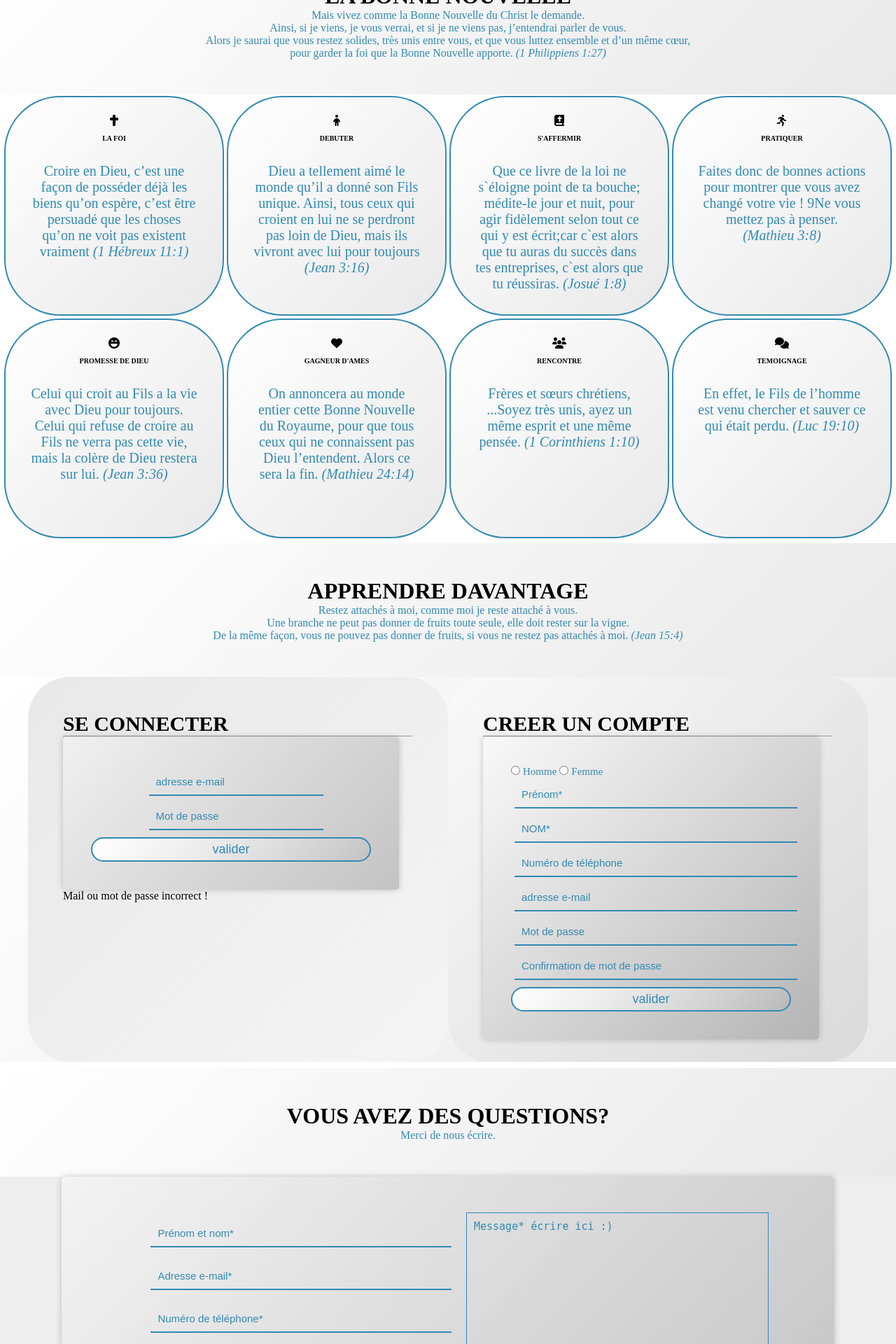
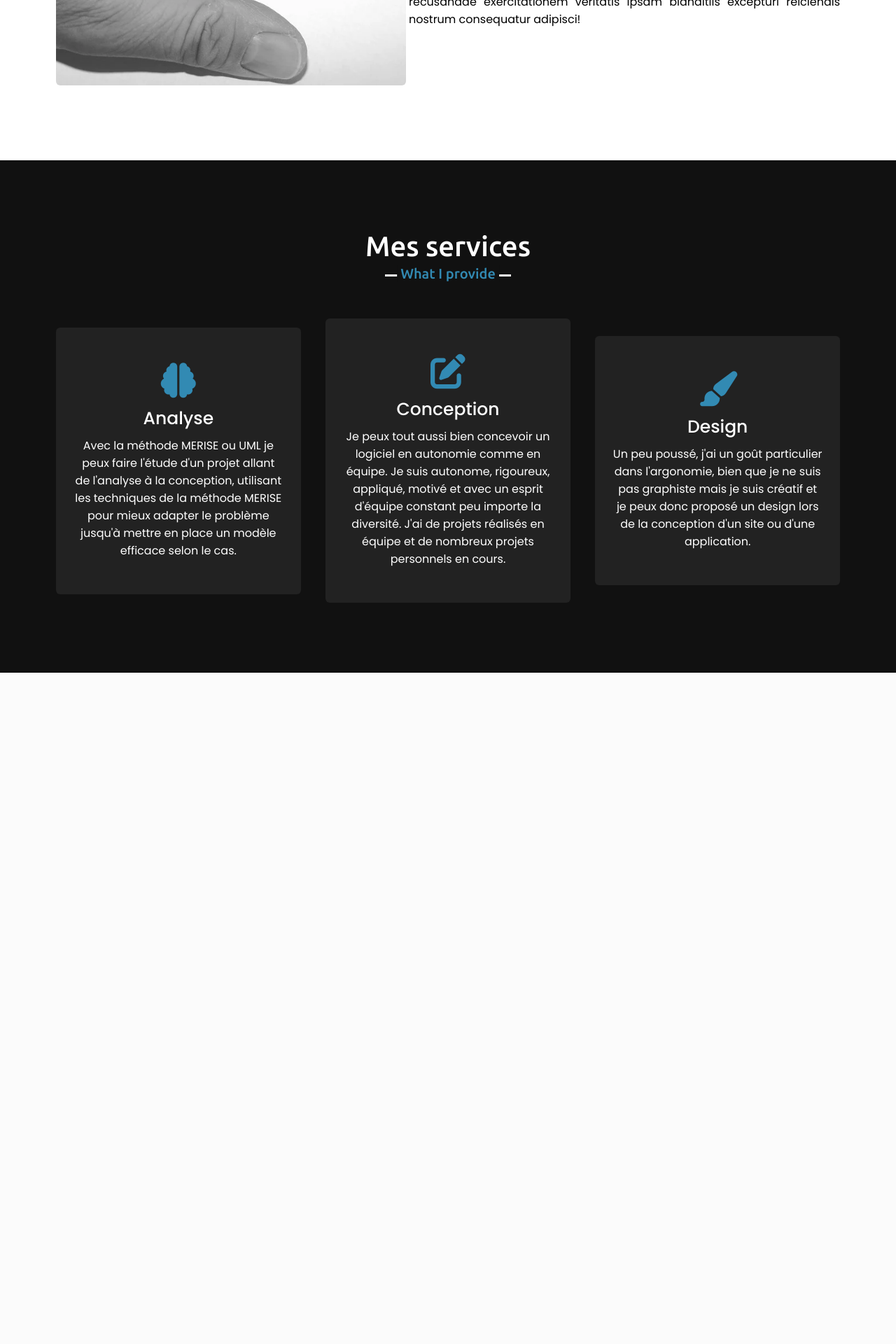
Before and after one commit to dididnk/Ecodis, a PHP site: page / in a window 1280 px wide. Shown: the part 1504-3424 px from the top of the page at 70% size. After the commit the page ends 2465 px from the top, so only its background shows below. Run offline with PHP 8.4, Linux system fonts and the light colour scheme; some libraries are stand-ins or nearby versions.

Commit message:
Modification de A propos

```diff
--- a/index.html
+++ b/index.html
@@ -1,123 +1,114 @@
-
-<!--
-Author  : Emmanuel Distingué NGBAME KOYAPOLO
-Contact : ngbamedistingue@yahoo.com
-Date    : 25 april 2021
-Statut  : Not yet finished...
--->
-
-<?php
-
-$error = isset($_GET['error']) ? $_GET['error'] : '';
-$password = isset($_GET['password']) ? $_GET['password'] : '';
-
-?>
 <!DOCTYPE html>
-<html lang="fr">
-
+<html lang="en">
     <head>
         <meta charset="UTF-8">
         <meta http-equiv="X-UA-Compatible" content="IE=edge">
         <meta name="viewport" content="width=device-width, initial-scale=1.0">
-    <script src="https://kit.fontawesome.com/cabff833b6.js" crossorigin="anonymous"></script>
-    <link rel="stylesheet" href="css/style.css">
-    <title>Ecole Biblique</title>
+        <link rel="stylesheet" href="style.css">
+        <script src="https://kit.fontawesome.com/cabff833b6.js"></script>
+        <script src="https://code.jquery.com/jquery-3.6.0.min.js"></script>
+        <script src="https://cdnjs.cloudflare.com/ajax/libs/typed.js/2.0.12/typed.min.js"></script>
+        <script src="https://cdnjs.cloudflare.com/ajax/libs/waypoints/4.0.1/jquery.waypoints.js"></script>
+        <script src="https://cdnjs.cloudflare.com/ajax/libs/OwlCarousel2/2.3.4/owl.carousel.min.js"></script>
+        <link rel="stylesheet" href="https://cdnjs.cloudflare.com/ajax/libs/OwlCarousel2/2.3.4/assets/owl.carousel.min.css">
+        <title>EcoDis</title>
     </head>
-
 <body>
-<!--     <script type ="text/javascript" src="myscript.js"></script>
- -->    <!-- DEBUT HEADER-->
-    <header>
-        <div class="logo"><label class="_logo">ECOLE DES DISCIPLES</label></div>
-        <div class="_nav">
-            <nav>
-                <ul>
-                    <li><a class="active" href="#">Home</a></li>
-                    <li><a href="#references">Références</a></li>
-                    <li><a href="#about">À propos</a></li>
-                    <li><a href="#question">Question</a></li>
-                    <li><a href="#contact">Contact</a></li>
-                    <li><a href="#connection">Connection</a></li>
+    <nav class="navbar">
+        <div class="max-width">
+            <div class="logo"><a href="#"><span>Eco</span>D✞s</a></div>
+            <ul class="menu">
+                <li><a href="#home" class="menu-btn">Menu</a></li>
+                <li><a href="#about" class="menu-btn">A propos</a></li>
+                <li><a href="#contenu" class="menu-btn">Contenu</a></li>
+                <li><a href="#Question" class="menu-btn">Question</a></li>
+                <li><a href="#contact" class="menu-btn">Contact</a></li>
+                <li><a href="#connexion" class="menu-btn">Connection</a></li>
             </ul>
-            </nav>
-        </div>
-    </header>
-    <!-- DEBUT MENU-->
-    <?php include("menu.php"); ?>
-    <!-- CONTENTS -->
-    <!-- HEAD CONTENTS -->
-    <?php include("contents_head.php"); ?>
-    <!-- BODY CONTENTS -->
-    <div id="connection" class="contents">
-        <div class="title">
-            <h1>APPRENDRE DAVANTAGE</h1>
-            <p>Restez attachés à moi, comme moi je reste attaché à vous. <br> Une branche ne peut pas donner de
-                fruits
-                toute seule,
-                elle doit rester sur la vigne. <br> De la même façon, vous ne pouvez pas donner de fruits, si vous
-                ne
-                restez pas attachés à moi.
-                <em>(Jean 15:4)</em>
-            </p>
-        </div>
-        <div class="element">
-            <div class="left left-1">
-                <form action="login.php" method="post">
-                    <h2>SE CONNECTER</h2>
-                    <hr>
-                    <div class="wrapper">
-                        <div class="contact-form">
-                            <div class="input-fields">
-                                <input type="email" name="mail" id="mail" class="input" placeholder="Adresse e-mail" required>
-                                <input type="password" name="lpassword" id="lpassword" class="input" placeholder="Mot de passe" required>
+            <div class="menu-btn">
+                <i class="fas fa-bars"></i>
             </div>
         </div>
-                        <div class="button">
-                            <input name="formlog" id="formlog" type="submit" class="btn" value="valider">
+    </nav>
+    <!-- home section start -->
+    <section class="home" id="home">
+        <div class="max-width">
+            <div class="home-content">
+                <div class="text-1">Bienvenue à</div>
+                <div class="text-2">L'École de D✞sciples</div>
+                <div class="text-3">ÉcoDis est une école gratuite destinée aux <span class="typing"></span></div>
             </div>
         </div>
-                    <!-- gestion des données -->
-                    <?php
-                        if($error != 0)
-                            echo "Mail ou mot de passe incorrect !";
-                    ?>
-                </form>
+    </section>
+
+    <!-- about section start -->
+    <section class="about" id="about">
+        <div class="max-width">
+            <h2 class="title">Qui sommes-nous?</h2>
+            <div class="about-content">
+                <div class="column left">
+                    <img src="images/hands.jpg" alt="">
                 </div>
-            <div class="right right-1">
-                <form method="post">
-                    <h2>CREER UN COMPTE</h2>
-                    <hr>
-                    <div class="wrapper">
-                        <div class="input-fields">
-                            <div class="gender-details">
-                                <input type="radio" id="Homme" name="sexe" value="Homme">
-                                <label for="Homme" class="sexe">Homme</label>
-                                <input type="radio" id="Femme" name="sexe" value="Femme">
-                                <label for="Femme" class="sexe">Femme</label>
-                            </div>
-                            <input type="text" name="prenom" id="prenom" class=" input" placeholder="Prénom*" required>
-                            <input type="text" name="nom" id="nom" class="input" placeholder="Nom*" required>
-                            <input type="text" name="tel" id="tel" class="input" placeholder="Numéro de téléphone" required>
-                            <input type="email" name="_mail" id="_mail" class="input" placeholder="Adresse e-mail" required>
-                            <input type="password" name="password" id="password" class="input" placeholder="Mot de passe" required>
-                            <input type="password" name="password2" id="password2" class="input" placeholder="Confirmation de mot de passe" required>
-                        </div>
-                        <div class="button">
-                            <input name="formsend" id="formsend" type="submit" class="btn" value="valider">
-                        </div>
-                    </div>
-                    <!-- gestion des données -->
-                    <?php include("register.php"); ?>
-                </form>
+                <div class="column right">
+                    <div class="text">École de disciples (ÉcoDis) </div>
+                    <p>Lorem ipsum dolor sit, amet consectetur adipisicing elit. Reprehenderit animi veniam corporis commodi minus unde cumque voluptatum quo dolorem assumenda.</p>
+                    <h3>Chrétiens</h3>
+                    <p>Lorem ipsum dolor sit amet consectetur, adipisicing elit. Rem incidunt vel labore deleniti totam commodi earum cumque officia optio voluptatum, sed a, quibusdam velit tempore in maiores atque inventore? Quibusdam.</p>
+                    <h3>Hommes Spirituels</h3>
+                    <p>Lorem, ipsum dolor sit amet consectetur adipisicing elit. Corrupti corporis sapiente autem quibusdam rerum in itaque possimus ad quos est?</p>
+                    <h3>Croyants</h3>
+                    <p>Lorem ipsum dolor sit amet consectetur adipisicing elit. Aspernatur reprehenderit sit est quisquam quos tempore ullam reiciendis consequatur dignissimos vitae.</p>
+                    <h3>Curieux</h3>
+                    <p>Lorem ipsum dolor sit amet consectetur adipisicing elit. Officia, voluptatem recusandae exercitationem veritatis ipsam blanditiis excepturi reiciendis nostrum consequatur adipisci!</p>
                 </div>
             </div>
         </div>
-    <!-- FOOT BODY -->
-    <?php include("contents_foot.php"); ?>
-    <!-- DEBUT FOOTER-->
-    <?php include("footer.php"); ?>
+    </section>
+
+    <!-- services section start -->
+    <section class="services" id="services">
+        <div class="max-width">
+            <h2 class="title">Mes services</h2>
+            <div class="serv-content">
+                <div class="card">
+                    <div class="box">
+                        <i class="fas fa-brain"></i>
+                        <div class="text">Analyse</div>
+                        <p>
+                            Avec la méthode MERISE ou UML je peux faire l'étude d'un projet allant de l'analyse à la
+                            conception,
+                            utilisant les techniques de la méthode MERISE pour mieux adapter le problème jusqu'à mettre
+                            en place un modèle efficace selon le cas.
+                        </p>
+                    </div>
+                </div>
+                <div class="card">
+                    <div class="box">
+                        <i class="fas fa-edit"></i>
+                        <div class="text">Conception</div>
+                        <p>Je peux tout aussi bien concevoir un logiciel en autonomie comme en équipe.
+                            Je suis autonome, rigoureux, appliqué,
+                            motivé et avec un esprit d'équipe constant peu importe la diversité.
+                            J'ai de projets réalisés en équipe et de nombreux projets personnels en cours.
+                        </p>
+                    </div>
+                </div>
+                <div class="card">
+                    <div class="box">
+                        <i class="fas fa-paint-brush"></i>
+                        <div class="text">Design</div>
+                        <p>Un peu poussé, j'ai un goût particulier dans l'argonomie, bien que je ne suis pas graphiste
+                            mais
+                            je suis créatif et je peux donc proposé un design lors de la conception d'un site ou d'une
+                            application.
+                        </p>
+                    </div>
+                </div>
+            </div>
+        </div>
+        </div>
+    </section>
+
+    <script src="script.js"></script>
 </body>
-
 </html>
-
-</html>
--- a/voir/style.css
+++ b/style.css
@@ -78,7 +78,7 @@ section .title::after{
     bottom: -8px;
     left: 50%;
     font-size: 20px;
-    color: crimson;
+    color: rgb(50, 138, 179);
     padding: 0 5px;
     background: #fff;
     transform: translateX(-50%);
@@ -302,7 +283,7 @@ section .title::after{
 }
 .services .serv-content .card i{
     font-size: 50px;
-    color: crimson;
+    color: rgb(50, 138, 179);
     transition: color 0.3s ease;
 }
 .services .serv-content .card:hover i{
```
Also changed, not shown: other parts of style.css (+31 -50 lines), script.js (renamed from voir/script.js, +1 -8 lines), voir/index.html (+37 -18 lines), images/Mybackground.jpg (added), images/hands.jpg (added), z_index.html (renamed from index.php). Lines whose indentation alone changed are shown as unchanged.
